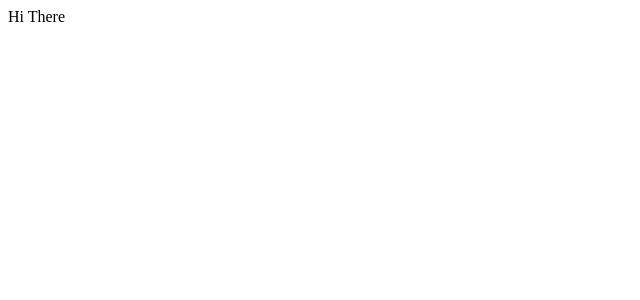
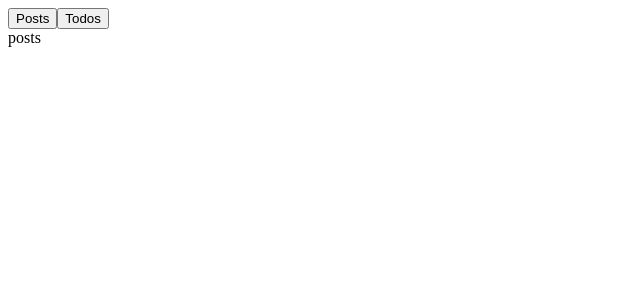
Before and after one commit to trebek1/hooks-test, a React (Create React App) app: page / in a window 1280 px wide. Shown: the top 300 px of the page, without its empty margins (0-640 px from the left). Built offline with nearby package versions, Linux system fonts and the light colour scheme.

Commit message:
make buttons change state

```diff
--- a/src/components/App.js
+++ b/src/components/App.js
@@ -1,7 +1,22 @@
 import React from "react";
 
 export default class App extends React.Component {
+  state = {
+    resource: "posts"
+  };
   render() {
-    return <div>Hi There</div>;
+    return (
+      <div>
+        <div>
+          <button onClick={() => this.setState({ resource: "posts" })}>
+            Posts
+          </button>
+          <button onClick={() => this.setState({ resource: "todos" })}>
+            Todos
+          </button>
+        </div>
+        {this.state.resource}
+      </div>
+    );
   }
 }
```
